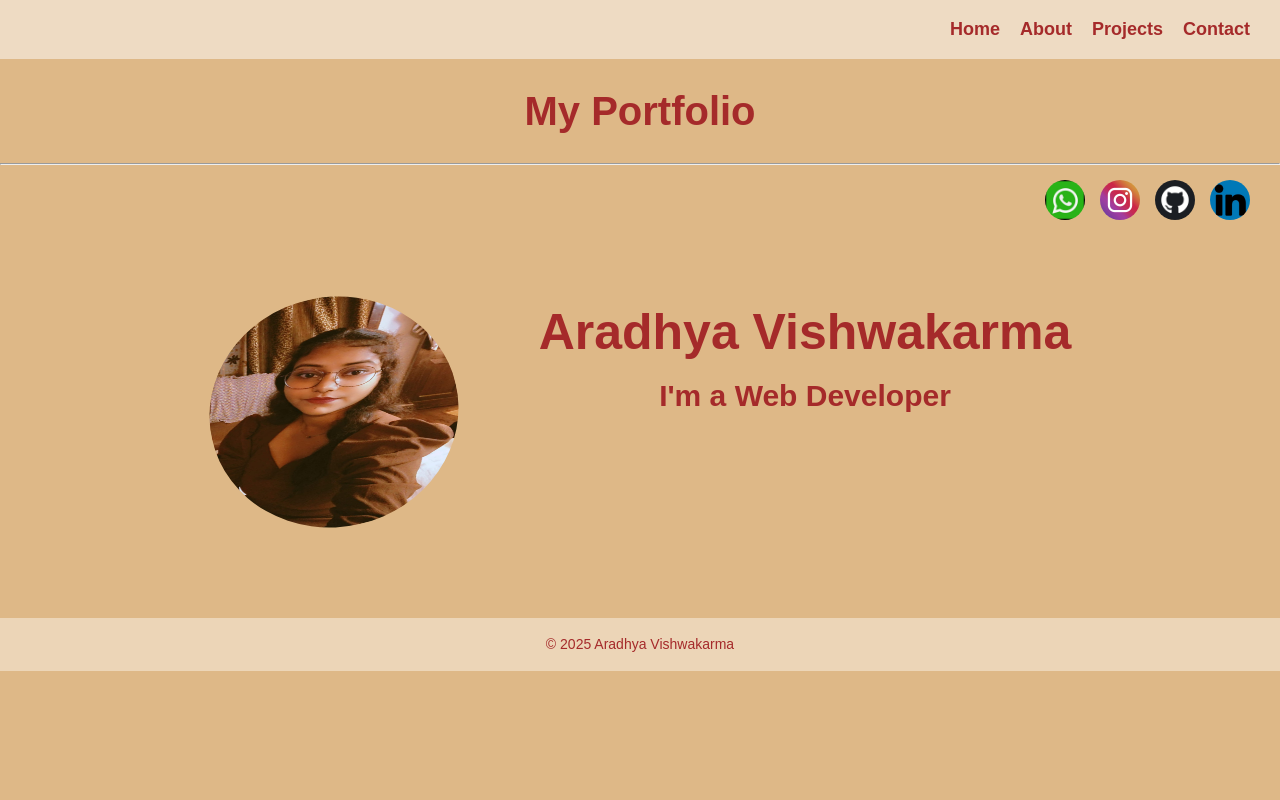
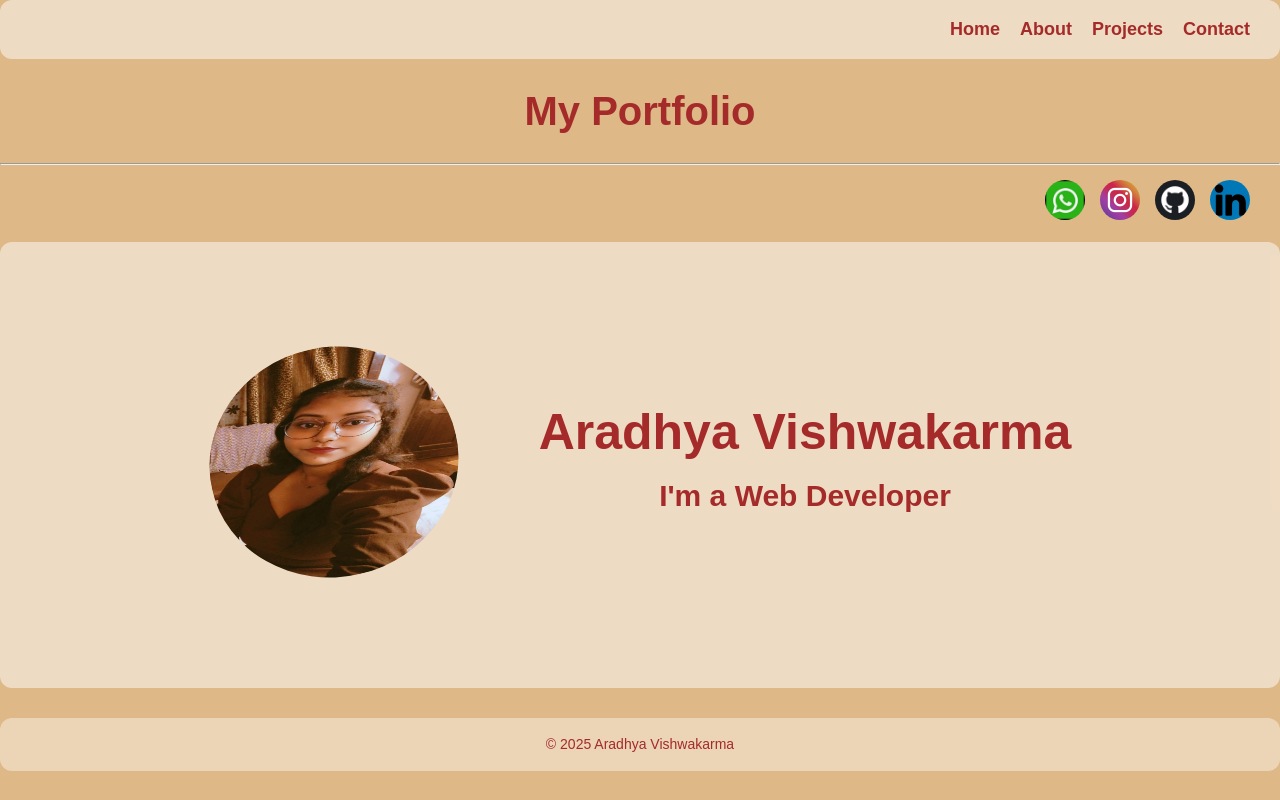
Before and after one commit to Aradhya7603/-MY-PORTFOLIO, a plain HTML site: page index.html in a window 1280 px wide. Drawn offline with Linux system fonts and the light colour scheme.

Commit message:
Add files via upload

```diff
--- a/css/style.css
+++ b/css/style.css
@@ -31,6 +31,8 @@ h3 {
   gap: 20px;
   padding: 15px 30px;
   background: rgba(255, 255, 255, 0.5);
+  border-radius: 12px;
+
 }
 
 .nav-links li a {
@@ -74,6 +76,8 @@ h3 {
 
 }
 .av {
+  background: rgba(255, 255, 255, 0.5);
+  border-radius: 12px;
   display: flex;
   align-items: center;
   justify-content: center;
@@ -95,7 +99,7 @@ h3 {
 
 .intro h1 {
   font-size: 50px;
-
+  margin-top: 100px;
 
 }
 
@@ -267,6 +271,7 @@ footer {
   font-size: 14px;
   margin-top: 30px;
   background: rgba(255, 255, 255, 0.4);
+  border-radius: 12px;
 }
 
 /* ================================
```
